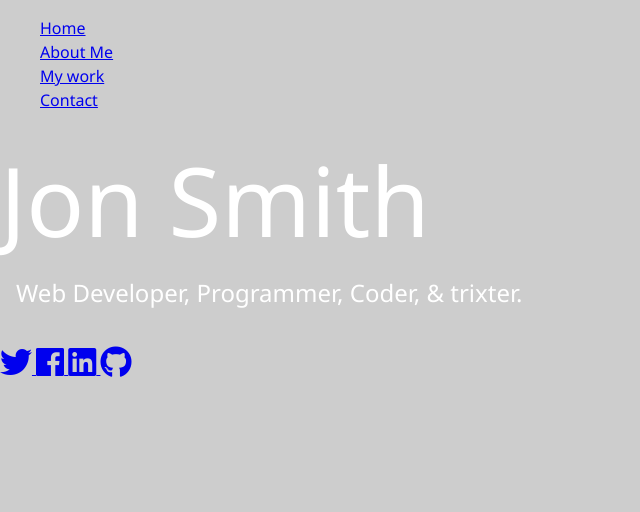
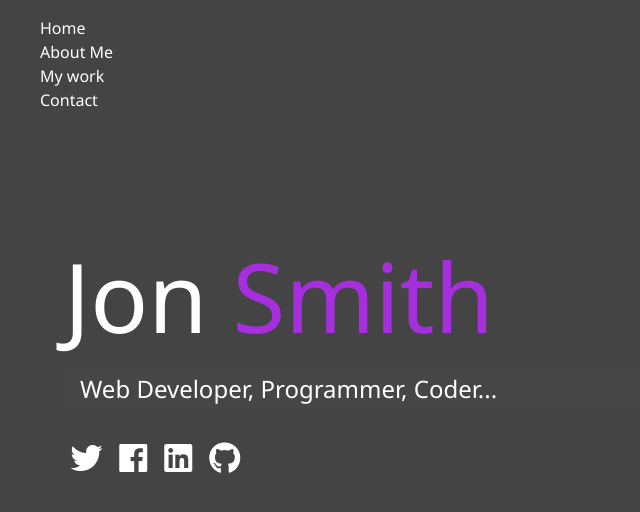
Before and after one commit to Travisg25/blikk, a website: page dist/index.html in a window 1280 px wide. Shown: the whole page, without its empty margins (0-640 px from the left). Drawn offline with Linux system fonts and the light colour scheme.

Commit message:
adding more stylings secondary and mixin variables

```diff
--- a/scss/main.scss
+++ b/scss/main.scss
@@ -1,5 +1,11 @@
-$primary-color: #4444;
-$seconday-color: white;
+$primary-color: rgb(68, 68, 68);
+$seconday-color: rgb(165, 47, 221);
+$show-home-image: true;
+$home-image: url();
+
+@mixin easeOut {
+  transition: all 0.8s ease-in-out;
+}
 
 * {
   box-sizing: border-box;
@@ -7,7 +13,7 @@ $seconday-color: white;
 
 body {
   background: $primary-color;
-  color: $seconday-color;
+  color: white;
   height: 100%;
   margin: 0;
   font-family: "Segoe UI", Tahoma, Geneva;
@@ -27,9 +33,52 @@ h3 {
   &.sm-heading {
     margin-bottom: 2rem;
     padding: 0.2rem 1rem;
+    background-color: rgba(lighten($primary-color, 2), 0.5);
+  }
+}
+a {
+  color: #ffff;
+  text-decoration: none;
+}
+li {
+  list-style: none;
+}
+
+header {
+  position: fixed;
+  z-index: 2;
+  width: 100%;
+}
+
+.text-secondary {
+  color: $seconday-color;
+}
+
+main {
+  padding: 4rem;
+  height: 100%;
+
+  &#home {
+    overflow: hidden;
+
+    h1 {
+      margin-top: 20vh;
+    }
+  }
+
+  .icons {
+    margin-top: 1rem;
+
+    a {
+      padding: 0.4rem;
+
+      &:hover {
+        color: $seconday-color;
+        @include easeOut();
+      }
+    }
   }
 }
 
-li {
-  list-style: none;
+.bottombottom {
 }
```
Also changed, not shown: dist/index.html, scss/main.min.css.
